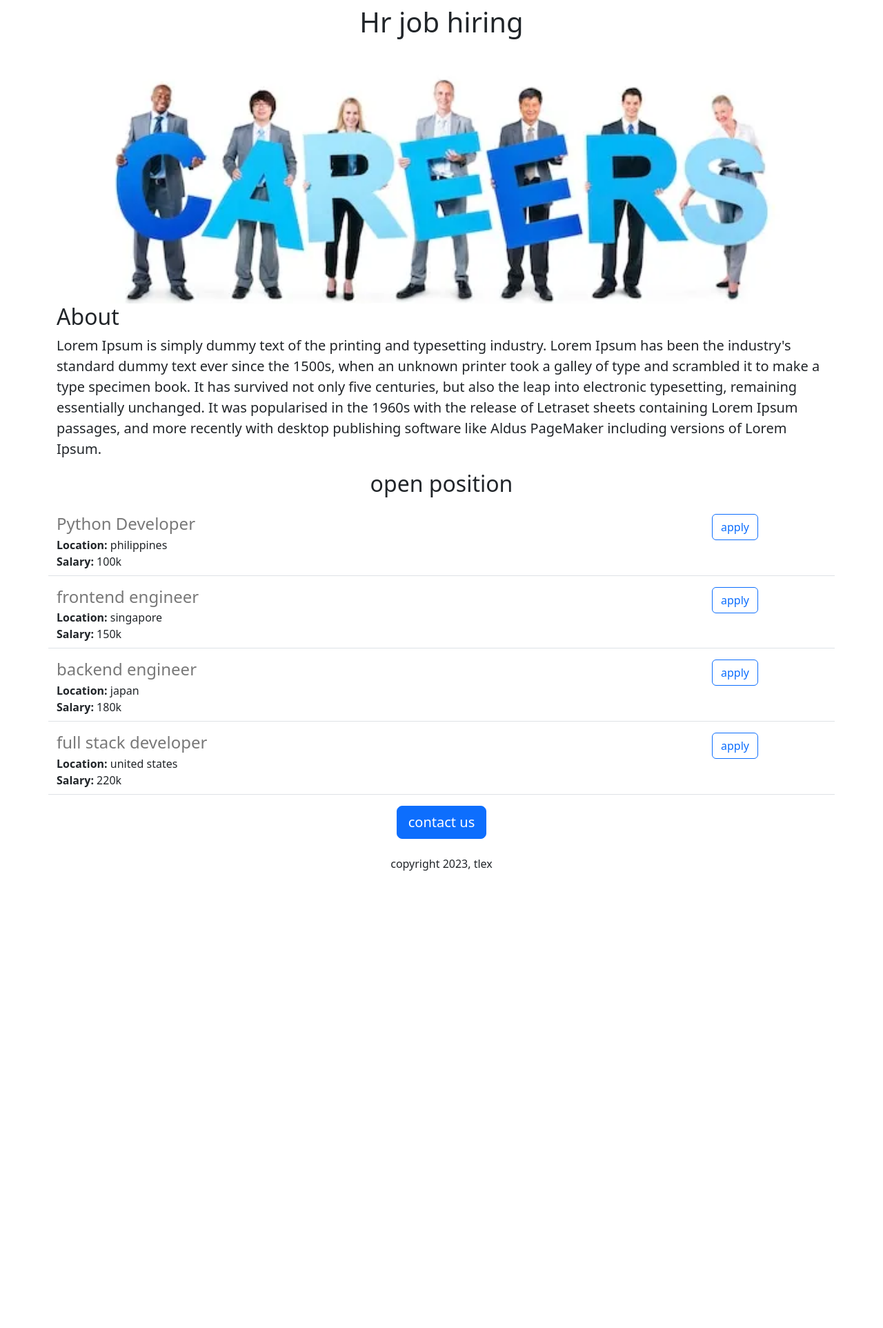
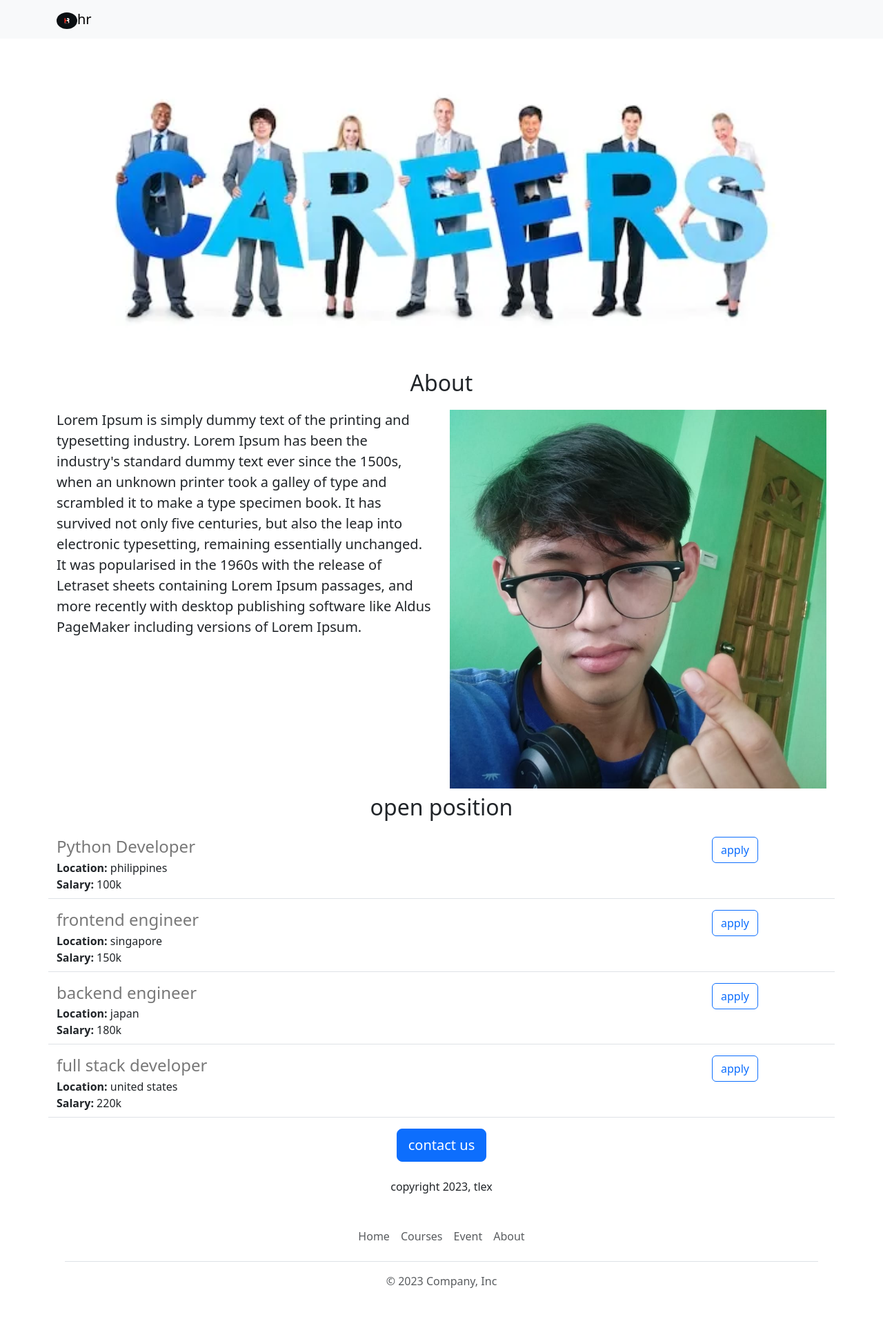
Before and after one commit to Hermartrey/career-website, a Flask app: page / in a window 1280 px wide. Shown: the whole page at 69% size. Before the commit the page ends 1262 px from the top, so only its background shows below. Run offline with Flask 3, Linux system fonts and the light colour scheme.

Commit message:
add navbar, hero, about, and footer

```diff
--- /dev/null
+++ b/templates/about.html
@@ -0,0 +1,11 @@
+<div class="row">
+   <h2 class="text-center" style="margin-bottom: 20px;">About</h2>
+ <div class="col-6">
+   <p class="lead">
+     Lorem Ipsum is simply dummy text of the printing and typesetting industry. Lorem Ipsum has been the industry's standard dummy text ever since the 1500s, when an unknown printer took a galley of type and scrambled it to make a type specimen book. It has survived not only five centuries, but also the leap into electronic typesetting, remaining essentially unchanged. It was popularised in the 1960s with the release of Letraset sheets containing Lorem Ipsum passages, and more recently with desktop publishing software like Aldus PageMaker including versions of Lorem Ipsum.
+   </p>
+ </div>
+  <div class="col-6">
+    <img class="img-fluid" src="static/about.jpg">
+  </div>
+</div>
--- /dev/null
+++ b/templates/footer.html
@@ -0,0 +1,11 @@
+<div class="container">
+  <footer class="py-3 my-4">
+    <ul class="nav justify-content-center border-bottom pb-3 mb-3">
+      <li class="nav-item"><a href="https://www.jovian.ia" target="_blank" class="nav-link px-2 text-body-secondary">Home</a></li>
+      <li class="nav-item"><a href="https://jovian.ai/learn" target="_blank" class="nav-link px-2 text-body-secondary">Courses</a></li>
+      <li class="nav-item"><a href="https://jovian.ai/events" target="_blank" class="nav-link px-2 text-body-secondary">Event</a></li>
+      <li class="nav-item"><a href="https://jovian.ai/about" target="_blank" class="nav-link px-2 text-body-secondary">About</a></li>
+    </ul>
+    <p class="text-center text-body-secondary">&copy; 2023 Company, Inc</p>
+  </footer>
+</div>
--- /dev/null
+++ b/templates/hero.html
@@ -0,0 +1,4 @@
+<main>
+  <img style="height: 460px; width: 100%; object-fit: cover; margin-bottom: 20px;" src="static/career-image.webp">
+  <!-- <h1 class="text-center mt-2 mb-4">{{company_name}} jobs hiring</h1> -->
+</main>
--- a/templates/home.html
+++ b/templates/home.html
@@ -5,23 +5,14 @@
   <meta http-equiv="X-UA-Compatible" content="IE=edge">
   <meta name="viewport" content="width=device-width, initial-scale=1.0">
   <title>career website</title>
-  <style>
-    #banner{
-      height: 360px;
-      width: 100%;
-      object-fit: cover;
-    }
-  </style>
   <link href="https://cdn.jsdelivr.net/npm/bootstrap@5.3.2/dist/css/bootstrap.min.css" rel="stylesheet" integrity="sha384-T3c6CoIi6uLrA9TneNEoa7RxnatzjcDSCmG1MXxSR1GAsXEV/Dwwykc2MPK8M2HN" crossorigin="anonymous">
 </head>
 <body>
+  {% include 'navbar.html' %}
   <div class="container">
-    <h1 class="text-center mt-2 mb-4">{{company_name}} job hiring</h1>
-    <img id="banner" src="https://career-website.hermart-reyrey.repl.co/static/career-image.webp">
-    <h2>About</h2>
-    <p class="lead">
-      Lorem Ipsum is simply dummy text of the printing and typesetting industry. Lorem Ipsum has been the industry's standard dummy text ever since the 1500s, when an unknown printer took a galley of type and scrambled it to make a type specimen book. It has survived not only five centuries, but also the leap into electronic typesetting, remaining essentially unchanged. It was popularised in the 1960s with the release of Letraset sheets containing Lorem Ipsum passages, and more recently with desktop publishing software like Aldus PageMaker including versions of Lorem Ipsum.
-    </p>
+    {% include 'hero.html' %}
+
+    {% include 'about.html' %}
     <h2 class="text-center mt-2 mb-4">open position</h2>
     <div>
       {% for job in jobs %}
@@ -32,6 +23,7 @@
       <button class="btn btn-primary btn-lg">contact us</button>
       <p class="mt-4">copyright 2023, tlex</p>
     </div>
+    {% include 'footer.html' %}
   </div>
 </body>
 </html>
--- a/templates/joblist.html
+++ b/templates/joblist.html
@@ -13,6 +13,6 @@
     </div>
       {% endif %}
     <div class="col-2">
-      <button type="button" class="btn btn-outline-primary">apply</button>
+      <a href="mailto:hermartreyt@gmail.com?subject=job%20application&body=name%3A%20%3Center%20name%3E%0Aresume%3A%20%3Cresume%20link%3E" class="btn btn-outline-primary">apply</a>
     </div>
  </div>
--- /dev/null
+++ b/templates/navbar.html
@@ -0,0 +1,7 @@
+<nav class="navbar bg-body-tertiary shadow-mg">
+  <div class="container">
+    <a class="navbar-brand" href="#">
+      <img class="rounded-circle" src="/static/company-logo.webp" alt="Bootstrap" width="30" height="24">hr
+    </a>
+  </div>
+</nav>
```
Also changed, not shown: static/about.jpg (added), static/company-logo.webp (added).
